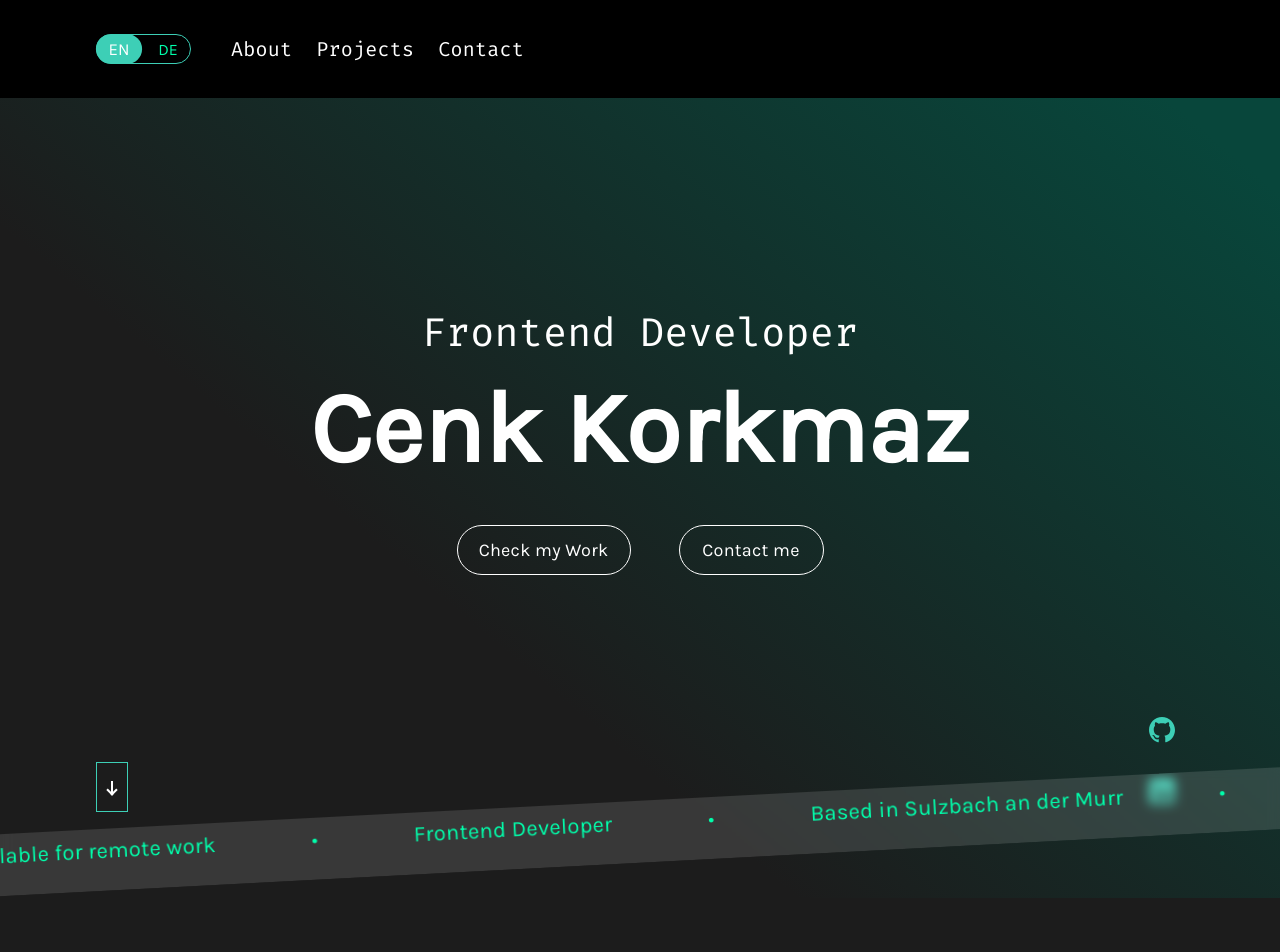
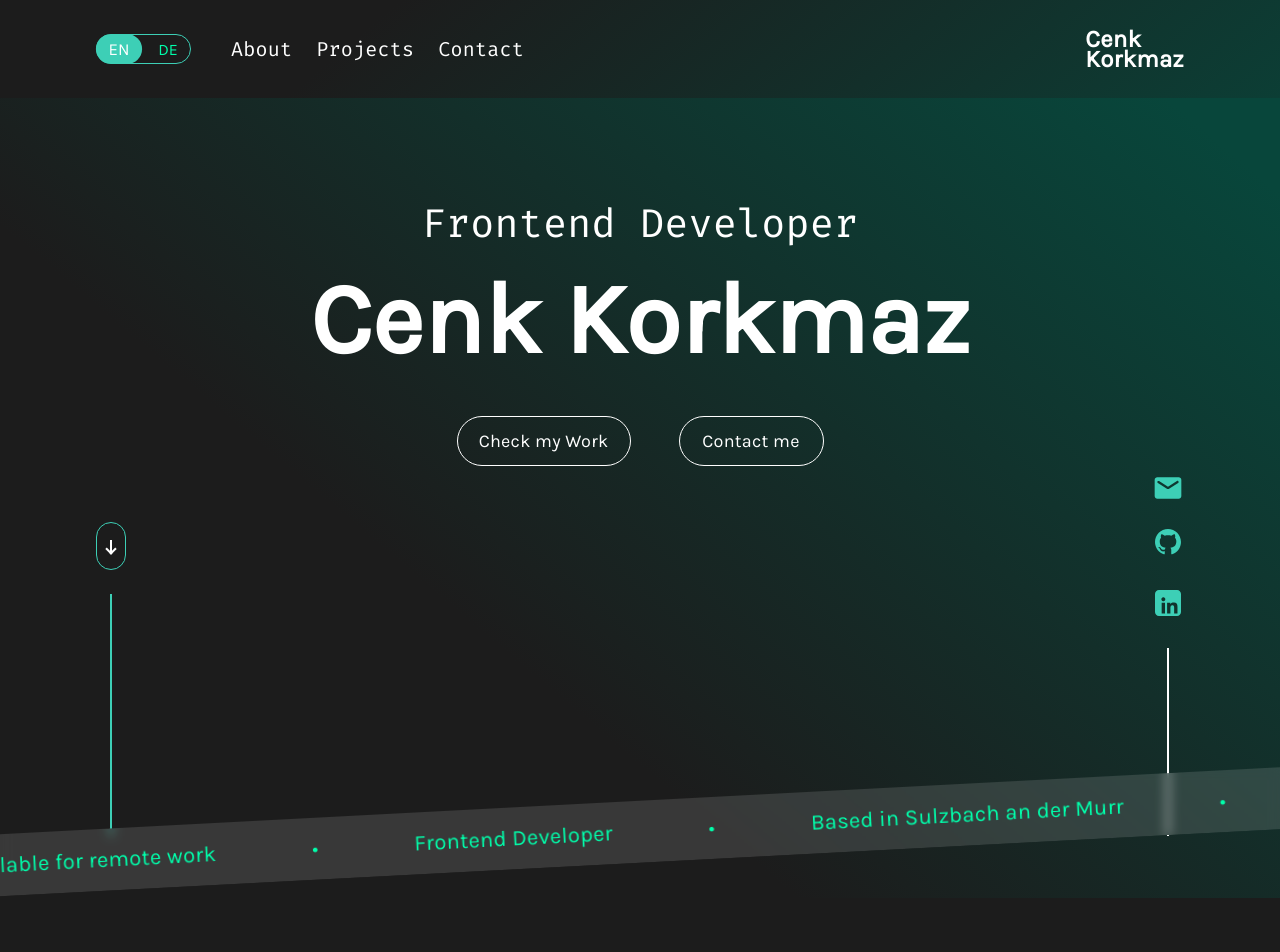
Before and after one commit to CenkKorkmaz92/MyPortfolio, an Angular app: page / in a window 1280 px wide. Shown: the top 952 px of the page. Built offline with nearby package versions, Linux system fonts and the light colour scheme.

Commit message:
added background for header

```diff
--- a/src/app/header/header.component.html
+++ b/src/app/header/header.component.html
@@ -1,10 +1,13 @@
+<div class="background">
     <nav class="navbar" [ngClass]="{ 'menu-open': menuOpen }">
         <div class="navbar-left-content">
             <div class="language-switch">
-            <button class="lang-button" [ngClass]="{ 'active': selectedLanguage === 'EN' }" (click)="setLanguage('EN')">
+                <button class="lang-button" [ngClass]="{ 'active': selectedLanguage === 'EN' }"
+                    (click)="setLanguage('EN')">
                     <span class="lang-text">EN</span>
                 </button>
-            <button class="lang-button" [ngClass]="{ 'active': selectedLanguage === 'DE' }" (click)="setLanguage('DE')">
+                <button class="lang-button" [ngClass]="{ 'active': selectedLanguage === 'DE' }"
+                    (click)="setLanguage('DE')">
                     <span class="lang-text">DE</span>
                 </button>
             </div>
@@ -26,7 +29,8 @@
         <div class="burger-dropdown" *ngIf="menuOpen">
             <ul>
                 <li><a href="#about" (click)="navigate('about')">{{ translations[selectedLanguage].NAV1 }}</a></li>
-            <li><a href="#projects" (click)="navigate('projects')">{{ translations[selectedLanguage].NAV2 }}</a></li>
+                <li><a href="#projects" (click)="navigate('projects')">{{ translations[selectedLanguage].NAV2 }}</a>
+                </li>
                 <li><a href="#contact" (click)="navigate('contact')">{{ translations[selectedLanguage].NAV3 }}</a></li>
             </ul>
             <div class="language-switch">
@@ -39,3 +43,4 @@
     </nav>
 
     <div class="overlay" *ngIf="menuOpen" (click)="menuOpen = false"></div>
+</div>
--- a/src/app/header/header.component.scss
+++ b/src/app/header/header.component.scss
@@ -1,5 +1,27 @@
+.background {
+    position: relative;
+    overflow: hidden;
+}
+
+.background::before {
+    content: "";
+    position: absolute;
+    top: 0;
+    left: 0;
+    width: 100%;
+    height: 100%;
+    background-image: url('../../assets/img/backgrounds/background_first_section.svg');
+    background-repeat: no-repeat;
+    background-size: cover;
+    background-position: center;
+    transform: scaleY(-1);
+    transform-origin: center;
+    z-index: 0;
+}
+
 .navbar {
     position: relative;
+    z-index: 1;
     display: flex;
     justify-content: space-between;
     align-items: center;
@@ -7,12 +29,14 @@
     width: 100%;
     max-width: 1440px;
     margin: 0 auto;
+}
 
 .logo {
     font-family: 'Karla', sans-serif;
     font-size: 1.5rem;
     font-weight: bold;
     padding-right: 96px;
+    color: white;
 }
 
 .nav-links {
@@ -145,16 +169,15 @@
         margin-top: 12px;
     }
 }
-}
 
 .overlay {
-    position: fixed;
+    position: relative;
+    z-index: 1;
     top: 0;
     left: 0;
     width: 100vw;
     height: 100vh;
     background: rgba(0, 0, 0, 0.3);
-    z-index: 10;
 }
 
 /* Responsive rules if you need the burger at smaller widths */
--- a/src/app/hero/hero.component.scss
+++ b/src/app/hero/hero.component.scss
@@ -8,10 +8,190 @@
     background-size: cover;
     background-repeat: no-repeat;
     background-position: center;
+    padding: 0;
     margin: 0;
     color: white;
     overflow: hidden;
     align-items: center;
+
+    .navbar {
+        /* Position relative so .burger-dropdown can be absolutely positioned */
+        position: relative;
+        display: flex;
+        justify-content: space-between;
+        align-items: center;
+        height: 98px;
+        width: 100%;
+        max-width: 1440px;
+
+        .logo {
+            font-family: 'Karla', sans-serif;
+            font-size: 1.5rem;
+            font-weight: bold;
+            padding-right: 96px;
+        }
+
+        .nav-links {
+            font-family: 'Fira Code', sans-serif;
+            font-weight: 400;
+            font-size: 20px;
+            line-height: 26.24px;
+            list-style: none;
+            display: flex;
+            justify-content: space-around;
+            gap: 24px;
+            width: 409px;
+            height: 28px;
+
+            li {
+                position: relative;
+
+                a {
+                    text-decoration: none;
+                    color: white;
+                    transition: color 0.3s;
+                    cursor: pointer;
+
+                    &:hover {
+                        color: rgba(61, 207, 182, 1);
+                    }
+                }
+
+                &.active a {
+                    color: rgba(61, 207, 182, 1);
+                }
+
+                &:hover::after {
+                    content: '';
+                    position: absolute;
+                    left: 50%;
+                    bottom: -5px;
+                    transform: translateX(-50%);
+                    width: 6px;
+                    height: 6px;
+                    background-color: rgba(61, 207, 182, 1);
+                    border-radius: 50%;
+                }
+
+                &.active::after {
+                    content: '';
+                    position: absolute;
+                    left: 50%;
+                    bottom: -5px;
+                    transform: translateX(-50%);
+                    width: 6px;
+                    height: 6px;
+                    background-color: rgba(61, 207, 182, 1);
+                    border-radius: 50%;
+                }
+            }
+        }
+
+        .navbar-left-content {
+            display: flex;
+            align-items: center;
+            padding-left: 96px;
+        }
+
+        .language-switch {
+            display: flex;
+            align-items: center;
+            gap: 5px;
+            border: solid 1px rgba(61, 207, 182, 1);
+            border-radius: 30px;
+            position: relative;
+
+            &:hover {
+                border-color: white;
+            }
+
+            .lang-button {
+                width: 44px;
+                height: 28px;
+                background: transparent;
+                border: none;
+                color: #00ffab;
+                border-radius: 30px;
+                padding: 5px 10px;
+                cursor: pointer;
+                font-family: 'Karla', sans-serif;
+                font-size: 16px;
+                font-weight: 400;
+                transition: background-color 0.3s, color 0.3s, transform 0.3s, border-color 0.3s;
+                z-index: 1;
+
+                &.active {
+                    background: rgba(61, 207, 182, 1);
+                    color: white;
+                    position: relative;
+                    z-index: 2;
+                    transform: scale(1.05);
+                }
+
+                &:hover:not(.active) {
+                    transform: scale(1.1);
+                    border-color: white;
+                }
+            }
+
+            .lang-text {
+                display: block;
+            }
+        }
+
+        .burger-menu {
+            display: none;
+            flex-direction: column;
+            justify-content: space-between;
+            width: 24px;
+            height: 20px;
+            cursor: pointer;
+
+            .line {
+                width: 100%;
+                height: 2px;
+                background-color: white;
+            }
+        }
+
+        /* POPUP DROPDOWN THAT APPEARS ON BURGER CLICK */
+        .burger-dropdown {
+            position: absolute;
+            top: 80px;
+            right: 16px;
+            background-image: url('../../assets/img/backgrounds/background_first_section.svg');
+            background-size: cover;
+            background-repeat: no-repeat;
+            background-position: center;
+            padding: 16px;
+            border: solid 1px rgba(61, 207, 182, 1);
+            border-radius: 8px;
+            z-index: 9999;
+
+            ul {
+                list-style: none;
+                margin: 0;
+                padding: 0;
+
+                li {
+                    margin-bottom: 12px;
+
+                    a {
+                        color: white;
+                        text-decoration: none;
+
+                        &:hover {
+                            color: rgba(61, 207, 182, 1);
+                        }
+                    }
+                }
+            }
+
+            .language-switch {
+                margin-top: 12px;
+            }
+        }
+    }
 
     .hero-content {
         display: flex;
@@ -66,11 +246,13 @@
                 height: 48px;
                 border-radius: 100px;
                 font-family: 'Karla', sans-serif;
+                font-weight: 400;
                 font-size: 18px;
                 line-height: 48px;
+                text-align: center;
+                transition: background-color 0.3s ease, border-color 0.3s ease, color 0.3s ease;
                 overflow: hidden;
                 position: relative;
-                transition: all 0.3s ease;
             }
 
             .btn-primary:hover,
@@ -81,11 +263,12 @@
 
             .btn-primary span,
             .btn-secondary span {
+                display: inline-block;
+                white-space: nowrap;
                 position: absolute;
                 top: 50%;
                 left: 50%;
-                transform: translate(-50%, -50%);
-                white-space: nowrap;
+                transform: translate(-50%, -50%) translateX(0);
                 transition: transform 0.3s ease;
             }
 
@@ -122,6 +305,103 @@
         }
     }
 
+    // .hero-marquee {
+    //     bottom: 0;
+    //     left: 0;
+    //     width: 100%;
+    //     max-width: 1920px;
+    //     height: 38px;
+    //     background: rgba(255, 255, 255, 0.12);
+    //     backdrop-filter: blur(5.3px);
+    //     font-size: 22px;
+    //     font-weight: 400;
+    //     line-height: 38.4px;
+    //     font-family: 'Karla', sans-serif;
+    //     color: #00ffab;
+    //     overflow: hidden;
+    //     z-index: 999;
+    //     padding: 12px 32px !important;
+    //     transform-origin: left bottom;
+    //     transform: rotate(-3deg);
+
+    //     >div {
+    //         display: flex;
+    //         gap: 100;
+    //         position: relative;
+    //         animation: marqueeScroll 20s linear infinite;
+    //         white-space: nowrap;
+    //     }
+
+    //     >div p {
+    //         margin: 0;
+    //         flex-shrink: 0;
+    //         padding: 0px 64px;
+    //     }
+    // }
+
+    // @keyframes marqueeScroll {
+    //     0% {
+    //         transform: translateX(100%);
+    //     }
+
+    //     100% {
+    //         transform: translateX(-140%);
+    //     }
+    // }
+    .hero-marquee {
+        position: relative;
+        width: 100%;
+        max-width: 1920px;
+        height: 38px;
+        background: rgba(255, 255, 255, 0.12);
+        backdrop-filter: blur(5.3px);
+        font-size: 22px;
+        font-weight: 400;
+        line-height: 38.4px;
+        font-family: 'Karla', sans-serif;
+        color: #00ffab;
+        overflow: hidden;
+        z-index: 999;
+        padding: 12px 32px !important;
+        transform-origin: left bottom;
+        transform: rotate(-3deg);
+
+        .marquee-track {
+          display: flex;
+          /* Damit die Inhalte nebeneinander stehen */
+          white-space: nowrap;
+          /* Animation: Du verschiebst den gesamten Track */
+          animation: marqueeScroll 20s linear infinite;
+        }
+
+        .marquee-content {
+          display: flex;
+          align-items: center;
+          /* Abstand zwischen den Elementen innerhalb der Kopie (kann angepasst werden) */
+          gap: 64px;
+          /* Verhindert, dass sich Elemente umbrechen */
+          flex-shrink: 0;
+        }
+
+        /* Optional: wenn du möchtest, dass die Punkte und Texte etwas Abstand haben */
+        .marquee-content p {
+          margin: 0;
+          padding: 0 16px;
+        }
+      }
+
+      /* Bei zwei identischen Kopien des Contents verschiebt sich der Track
+         exakt um 50% der Gesamtbreite, wenn die zweite Kopie an den Anfang
+         rückt. Passe den Wert -50% ggf. an, falls dein Content breiter/schmaler ist */
+      @keyframes marqueeScroll {
+        0% {
+          transform: translateX(0);
+        }
+        100% {
+          transform: translateX(-50%);
+        }
+      }
+
     .bottom-section-hero-component {
         display: flex;
         justify-content: space-between;
@@ -131,53 +411,11 @@
 
         .scroll-icon {
             display: flex;
+            align-items: center;
             flex-direction: column;
-            align-items: center;
             gap: 24px;
             margin-left: 96px;
             margin-top: auto;
-
-            .scroll-arrow-container {
-                width: 30px;
-                height: 48px;
-                border: 1px solid rgba(61, 207, 182, 1);
-                display: flex;
-                align-items: center;
-                justify-content: center;
-                overflow: hidden;
-            }
-
-            .scroll-arrow {
-                width: 2px;
-                height: 12px;
-                background-color: white;
-                animation: arrowBounce 1s infinite ease-in-out;
-                position: relative;
-
-                &::after {
-                    content: "";
-                    position: absolute;
-                    top: 45%;
-                    left: 50%;
-                    transform: translateX(-50%) rotate(225deg);
-                    width: 6px;
-                    height: 6px;
-                    border-left: 2px solid white;
-                    border-top: 2px solid white;
-                }
-            }
-
-            @keyframes arrowBounce {
-
-                0%,
-                100% {
-                    transform: translateY(0);
-                }
-
-                50% {
-                    transform: translateY(5px);
-                }
-            }
         }
 
         .social-links {
@@ -185,40 +423,48 @@
             display: flex;
             flex-direction: column;
             align-items: center;
+            justify-content: start;
             gap: 24px;
             padding-right: 96px;
 
             .rotated-mail {
                 display: flex;
                 align-items: center;
+                justify-content: flex-start;
                 transform: rotate(-90deg);
+                width: 100%;
+                height: 22px;
                 gap: 50px;
 
                 a {
                     font-size: 18px;
+                    font-weight: 400;
+                    line-height: 32.6px;
                     font-family: 'Karla', sans-serif;
+                    text-decoration: none;
                     color: white;
-                    text-decoration: none;
 
                     &:hover {
                         color: rgba(61, 207, 182, 1);
+                        cursor: pointer;
                     }
                 }
 
-                .mail-button img {
-                    transition: all 0.3s;
-                }
-
-                .mail-button img:hover {
-                    transform: scale(1.1);
+                img {
+                    display: none;
                 }
             }
 
             .social-icon {
                 width: 44px;
+                padding-left: 11px;
 
                 img {
-                    transition: all 0.3s;
+                    transition: all 0.3s ease-in-out;
+
+                    &:hover {
+                        transform: scale(1.1);
+                    }
                 }
 
                 &.github img:hover {
@@ -232,138 +478,208 @@
         }
     }
 
-    .hero-marquee {
+    .left-vector {
+        height: 240px;
+        border: solid 1px rgba(61, 207, 182, 1);
+    }
+
+    .right-vector {
+        height: 186px;
+        border: solid 1px white;
+    }
+
+    .scroll-arrow-container {
+        display: flex;
+        align-items: center;
+        justify-content: center;
+        width: 30px;
+        height: 48px;
+        overflow: hidden;
+        border: solid 1px rgba(61, 207, 182, 1);
+        border-radius: 32px;
+        box-sizing: border-box;
+    }
+
+    .scroll-arrow {
         position: relative;
-        width: 100%;
-        max-width: 1920px;
-        height: 38px;
-        background: rgba(255, 255, 255, 0.12);
-        backdrop-filter: blur(5.3px);
-        font-size: 22px;
-        font-family: 'Karla', sans-serif;
-        color: #00ffab;
-        overflow: hidden;
-        z-index: 999;
-        padding: 12px 32px !important;
-        transform-origin: left bottom;
-        transform: rotate(-3deg);
+        width: 2px;
+        height: 12px;
+        background-color: rgba(255, 255, 255, 1);
+        margin-top: 0px;
+        animation: arrowBounce 1s ease-in-out infinite;
 
-        .marquee-track {
-            display: flex;
-            white-space: nowrap;
-            animation: marqueeScroll 20s linear infinite;
-        }
-
-        .marquee-content {
-            display: flex;
-            align-items: center;
-            gap: 64px;
-            flex-shrink: 0;
-
-            p {
-                margin: 0;
-                padding: 0 16px;
-            }
+        &::after {
+            content: "";
+            position: absolute;
+            top: 45%;
+            left: 50%;
+            transform: translateX(-50%) rotate(225deg);
+            width: 6px;
+            height: 6px;
+            border-left: 2px solid rgba(255, 255, 255, 1);
+            border-top: 2px solid rgba(255, 255, 255, 1);
         }
     }
 
-    @keyframes marqueeScroll {
-        0% {
-            transform: translateX(0);
+    @keyframes arrowBounce {
+
+        0%,
+        100% {
+            transform: translateY(0);
         }
 
-        100% {
-            transform: translateX(-50%);
+        50% {
+            transform: translateY(5px);
         }
     }
 }
 
-/* Media Queries */
+.overlay {
+    position: fixed;
+    top: 0;
+    left: 0;
+    width: 100vw;
+    height: 100vh;
+    background: rgba(0, 0, 0, 0.3);
+    z-index: 10;
+}
+
+.navbar {
+    position: relative;
+    z-index: 20;
+}
+
+/* MEDIA QUERIES */
 @media (max-width: 1439px) {
-    .hero .name {
+    .name {
         font-size: 100px !important;
     }
 }
 
 @media (max-width: 1280px) {
-    .hero .logo {
+    .logo {
         padding-right: 16px !important;
     }
 
-    .hero .navbar-left-content {
+    .navbar-left-content {
         padding-left: 16px !important;
     }
 
-    .hero .rotated-mail a {
-        display: none !important;
+    .rotated-mail {
+        display: flex;
+        flex-direction: column;
+        align-items: center;
+        justify-content: center;
+        transform: none !important;
+        padding-bottom: 8px !important;
+
+        a {
+            display: none;
+        }
+
+        img,
+        .mail-button {
+            width: 32px !important;
+            height: auto !important;
+            display: block !important;
+            padding-left: 0 !important;
+
+            &:hover {
+                transform: scale(1.1);
+                width: 44px !important;
+                padding-left: 11px !important;
+                content: url('../../assets/img/icons/mail_icon_hover.svg');
+            }
+        }
     }
 }
 
 @media (max-width: 1024px) {
-    .hero .hero-content {
+    .hero-content {
         padding-top: 118px !important;
     }
-}
 
-@media (max-width: 845px) {
-    .hero .name {
-        font-size: 100px !important;
-        line-height: 100px !important;
+    @media (max-width: 845px) {
+        .name {
+            font-size: 100px !important;
+            line-height: 100px !important;
+        }
+    }
+
+    .hero-marquee {
+        padding: 0px 8px !important;
     }
 }
 
 @media (max-width: 768px) {
-    .hero .navbar-left-content {
+    .navbar-left-content {
         display: none !important;
     }
 
-    .hero .burger-menu {
-        display: flex !important;
+    .navbar {
+        align-items: flex-start !important;
+        padding-left: 16px;
+        padding-top: 32px;
     }
 
-    .hero .logo {
+    .burger-menu {
+        display: flex !important;
+        padding-right: 16px;
+    }
+
+    .logo {
         visibility: hidden;
     }
 
-    .hero .logo::before {
-        content: 'CK';
+    .logo::before {
         visibility: visible;
+        content: 'PS';
     }
 
-    .hero .job {
+    .job {
         font-size: 24px !important;
     }
 
-    .hero .name {
+    .name {
         font-size: 62px !important;
         line-height: 85px !important;
     }
 
-    .hero .hero-content {
+    .social-links {
+        padding-right: 16px !important;
+    }
+
+    .scroll-icon {
+        margin-left: 16px !important;
+    }
+
+    .hero-content {
         padding-top: 0 !important;
         gap: 0 !important;
+        height: 0px !important;
     }
 
-    .hero .left-vector {
+    .left-vector {
         height: 224px !important;
     }
 
-    .hero .right-vector {
+    .right-vector {
         height: 112px !important;
     }
 }
 
 @media (max-width: 430px) {
-    .hero .name {
+    .name {
         font-size: 42px !important;
     }
 
-    .hero .buttons {
+    .buttons {
         gap: 30px !important;
         width: 310px;
     }
 
-    .hero .social-links {
+    .social-links {
+        height: 256px;
         gap: 12px !important;
     }
 }
--- a/src/app/home/home.component.ts
+++ b/src/app/home/home.component.ts
@@ -6,7 +6,6 @@ import { SkillsComponent }    from '../skills/skills.component';
 import { PortfolioComponent } from '../portfolio/portfolio.component';
 import { CommentsComponent }  from '../comments/comments.component';
 import { ContactComponent }   from '../contact/contact.component';
-import { FooterComponent }    from '../footer/footer.component';
 
 @Component({
   selector: 'app-home',
@@ -19,7 +18,6 @@ import { FooterComponent }    from '../footer/footer.component';
     PortfolioComponent,
     CommentsComponent,
     ContactComponent,
-    FooterComponent
   ],
   templateUrl: './home.component.html',
   styleUrls: ['./home.component.scss']
```
Lines whose indentation alone changed are shown as unchanged.
